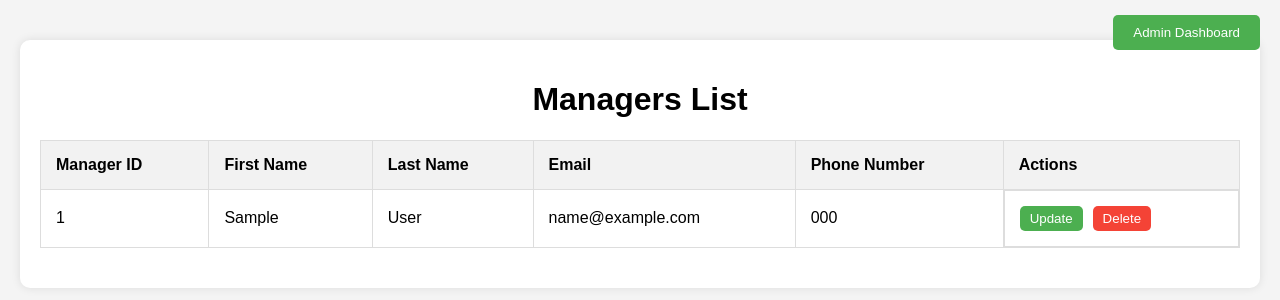
After one commit to mayank25627/Employee-Management-Portal, a Flask app: page /viewManagers in a window 1280 px wide. The commit adds this page. Shown: the top 300 px of the page. Run offline with Flask 3, Linux system fonts and the light colour scheme; tables that the repository leaves empty or names only in its code hold one stand-in row (values such as "Sample post").

Commit message:
Some Updates

```diff
--- a/app.py
+++ b/app.py
@@ -542,6 +542,89 @@ def delete_project(project_id):
         con.close()
 
 
+@app.route('/viewManagers')
+def view_managers():
+    con = create_connection()
+    if con is None:
+        return render_template('viewmanagers.html', error="Could not connect to the database.")
+
+    cursor = con.cursor(dictionary=True)
+    try:
+        cursor.execute("SELECT * FROM manager")
+        managers = cursor.fetchall()
+        return render_template('viewmanagers.html', managers=managers)
+    except Error as e:
+        return render_template('viewmanagers.html', error="An error occurred while fetching managers.")
+    finally:
+        cursor.close()
+        con.close()
+
+
+@app.route('/updateManager/<int:manager_id>', methods=['GET', 'POST'])
+def update_manager(manager_id):
+    if request.method == 'GET':
+        con = create_connection()
+        if con is None:
+            return render_template('updatemanager.html', error="Could not connect to the database.")
+
+        cursor = con.cursor(dictionary=True)
+        try:
+            cursor.execute(
+                "SELECT * FROM manager WHERE manager_id = %s", (manager_id,))
+            manager = cursor.fetchone()
+            if not manager:
+                return render_template('updatemanager.html', error="Manager not found.")
+            return render_template('updatemanager.html', manager=manager)
+        except Error as e:
+            return render_template('updatemanager.html', error="An error occurred while fetching the manager.")
+        finally:
+            cursor.close()
+            con.close()
+    else:
+        first_name = request.form['first_name']
+        last_name = request.form['last_name']
+        email = request.form['email']
+        phone_number = request.form['phone_number']
+
+        con = create_connection()
+        if con is None:
+            return render_template('updatemanager.html', error="Could not connect to the database.")
+
+        cursor = con.cursor()
+        try:
+            cursor.execute("""
+                UPDATE manager
+                SET first_name = %s, last_name = %s, email = %s, phone_number = %s
+                WHERE manager_id = %s
+            """, (first_name, last_name, email, phone_number, manager_id))
+            con.commit()
+            return redirect('/viewManagers')
+        except Error as e:
+            return render_template('updatemanager.html', error="An error occurred while updating the manager.")
+        finally:
+            cursor.close()
+            con.close()
+
+
+@app.route('/deleteManager/<int:manager_id>', methods=['POST', 'GET'])
+def delete_manager(manager_id):
+    con = create_connection()
+    if con is None:
+        return redirect('/viewManagers', error="Could not connect to the database.")
+
+    cursor = con.cursor()
+    try:
+        cursor.execute(
+            "DELETE FROM manager WHERE manager_id = %s", (manager_id,))
+        con.commit()
+        return redirect('/viewManagers')
+    except Error as e:
+        return redirect('/viewManagers', error="An error occurred while deleting the manager.")
+    finally:
+        cursor.close()
+        con.close()
+
+
 @app.route('/assignProjectPage')
 def assignProjectPage():
     unassigned_employees = get_unassigned_employees()
@@ -711,6 +794,55 @@ def show_details():
         con.close()
 
 
+@app.route('/addskills', methods=['POST'])
+def addskills():
+    employee = session.get('employee')
+    if not employee:
+        return redirect('/emplogin')
+
+    skill_name = request.form['skill_name']
+    proficiency_level = request.form['proficiency_level']
+
+    con = create_connection()
+    if con is None:
+        return render_template('updateskills.html', error="Could not connect to the database.")
+
+    cursor = con.cursor()
+    try:
+        cursor.execute("INSERT INTO employeeskills (employee_id, skill_name, proficiency_level) VALUES (%s, %s, %s)",
+                       (employee['employee_id'], skill_name, proficiency_level))
+        con.commit()
+        return redirect('/updateskills')
+    except Error as e:
+        return render_template('updateskills.html', error="An error occurred while adding the skill.")
+    finally:
+        cursor.close()
+        con.close()
+
+
+@app.route('/updateskills', methods=['GET'])
+def updateskills():
+    employee = session.get('employee')
+    if not employee:
+        return redirect('/emplogin')
+
+    con = create_connection()
+    if con is None:
+        return render_template('updateskills.html', error="Could not connect to the database.")
+
+    cursor = con.cursor(dictionary=True)
+    try:
+        cursor.execute(
+            "SELECT * FROM employeeskills WHERE employee_id = %s", (employee['employee_id'],))
+        skills = cursor.fetchall()
+        return render_template('updateskills.html', skills=skills)
+    except Error as e:
+        return render_template('updateskills.html', error="An error occurred while fetching skills.")
+    finally:
+        cursor.close()
+        con.close()
+
+
 @app.route('/viewEmployeePagetoEmployee')
 def viewEmployeePagetoEmployee():
     success, employees = viewEmployee()
--- a/templates/adminpage.html
+++ b/templates/adminpage.html
@@ -79,6 +79,7 @@
         <button id="add-new-projects-button" class="button">Add New Projects</button>
         <button id="view-employee-button" class="button">View Employee</button>
         <button id="view-projects-button" class="button">View Projects</button>
+        <button id="view-manager-button" class="button">View Managers</button>
         <button id="employee-projects-button" class="button">View Employees and thier Assign Project</button>
         <button id="assign-projects-button" class="button">Assign Project to Employees</button>
         <button id="unassign-projects-button" class="button">Unassign Project to Employees</button>
@@ -102,6 +103,9 @@
     document.getElementById("view-projects-button").addEventListener("click", function() {
       window.location.href = "/viewProjectPage";
     });
+    document.getElementById("view-manager-button").addEventListener("click", function() {
+      window.location.href = "/viewManagers";
+    });
     document.getElementById("employee-projects-button").addEventListener("click", function() {
       window.location.href = "/viewEmployeesWithProjects";
     });
--- /dev/null
+++ b/templates/viewmanagers.html
@@ -0,0 +1,121 @@
+<!DOCTYPE html>
+<html lang="en">
+<head>
+    <meta charset="UTF-8">
+    <meta name="viewport" content="width=device-width, initial-scale=1.0">
+    <title>View Managers</title>
+    <style>
+        body {
+            font-family: Arial, sans-serif;
+            background-color: #f4f4f4;
+        }
+        .container {
+            max-width: 1200px;
+            margin: 40px auto;
+            padding: 20px;
+            background-color: #fff;
+            border-radius: 10px;
+            box-shadow: 0 0 10px rgba(0, 0, 0, 0.1);
+        }
+        h1 {
+            text-align: center;
+        }
+        table {
+            width: 100%;
+            border-collapse: collapse;
+            margin: 20px 0;
+        }
+        table, th, td {
+            border: 1px solid #ddd;
+        }
+        th, td {
+            padding: 15px;
+            text-align: left;
+        }
+        th {
+            background-color: #f2f2f2;
+        }
+        .actions {
+            display: flex;
+            gap: 10px;
+        }
+        .actions button {
+            background-color: #4CAF50;
+            color: white;
+            border: none;
+            padding: 5px 10px;
+            cursor: pointer;
+            border-radius: 5px;
+        }
+        .actions button:hover {
+            background-color: #3e8e41;
+        }
+        .actions .delete {
+            background-color: #f44336;
+        }
+        .actions .delete:hover {
+            background-color: #d32f2f;
+        }
+    </style>
+</head>
+<body>
+
+  <div style="position: absolute; right: 20px; top:15px">
+    <button style="background-color: #4CAF50;
+    color: #fff;
+    padding: 10px 20px;
+    border: none;
+    border-radius: 5px;
+    cursor: pointer;" id="admin-dashboard" >Admin Dashboard</button>
+  </div>
+
+    <div class="container">
+        <h1>Managers List</h1>
+        {% if error %}
+            <p class="error">{{ error }}</p>
+        {% else %}
+            <table>
+                <thead>
+                    <tr>
+                        <th>Manager ID</th>
+                        <th>First Name</th>
+                        <th>Last Name</th>
+                        <th>Email</th>
+                        <th>Phone Number</th>
+                        <th>Actions</th>
+                    </tr>
+                </thead>
+                <tbody>
+                    {% for manager in managers %}
+                        <tr>
+                            <td>{{ manager.manager_id }}</td>
+                            <td>{{ manager.first_name }}</td>
+                            <td>{{ manager.last_name }}</td>
+                            <td>{{ manager.email }}</td>
+                            <td>{{ manager.phone_number }}</td>
+                            <td class="actions">
+                                <button onclick="window.location.href='/updateManager/{{ manager.manager_id }}'">Update</button>
+                                <button class="delete" onclick="deleteManager({{ manager.manager_id }})">Delete</button>
+                                </form>
+                            </td>
+                        </tr>
+                    {% endfor %}
+                </tbody>
+            </table>
+        {% endif %}
+    </div>
+</body>
+
+<script>
+  function deleteManager(managerId) {
+            if (confirm('Are you sure you want to delete this manager?')) {
+                window.location.href = '/deleteManager/' + managerId ;
+            }
+        }
+
+  document.getElementById("admin-dashboard").addEventListener("click", function() {
+      window.location.href = "/adminpage"
+    });
+</script>
+
+</html>
```
Also changed, not shown: templates/updatemanager.html (added, +89 -0 lines), templates/updateskills.html (added, +117 -0 lines).
